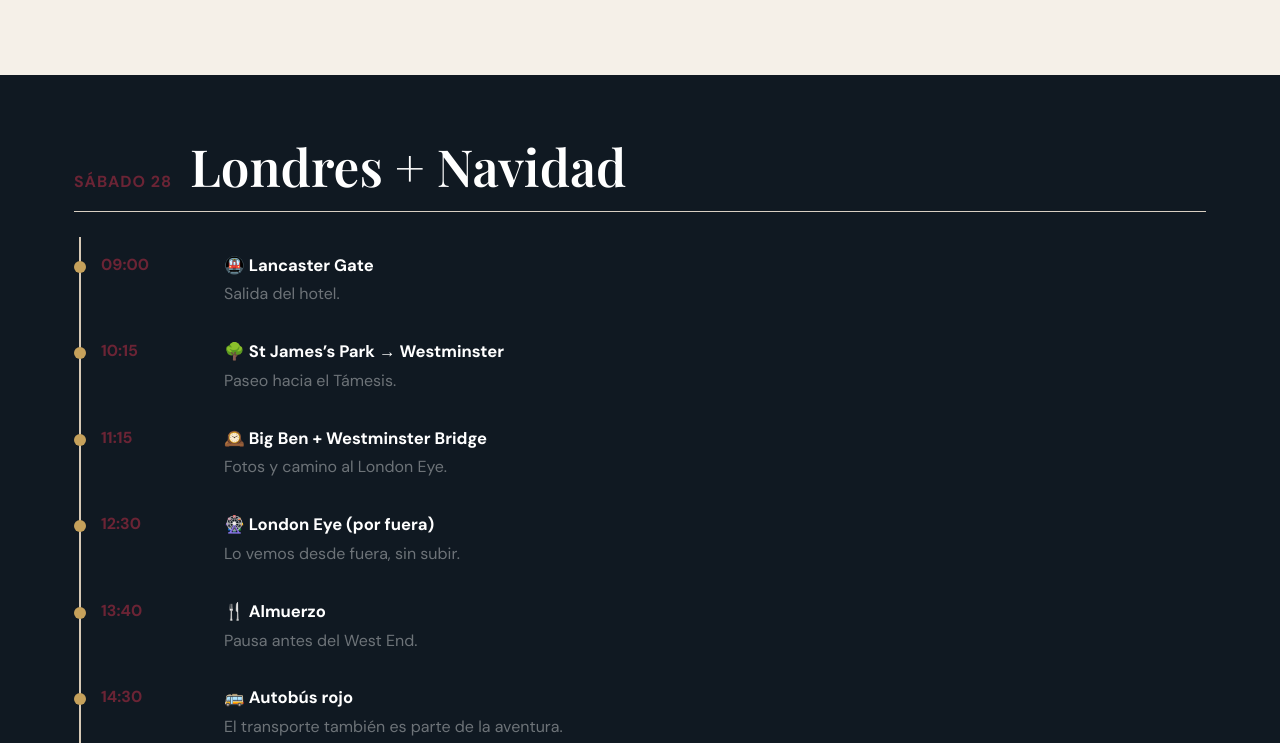
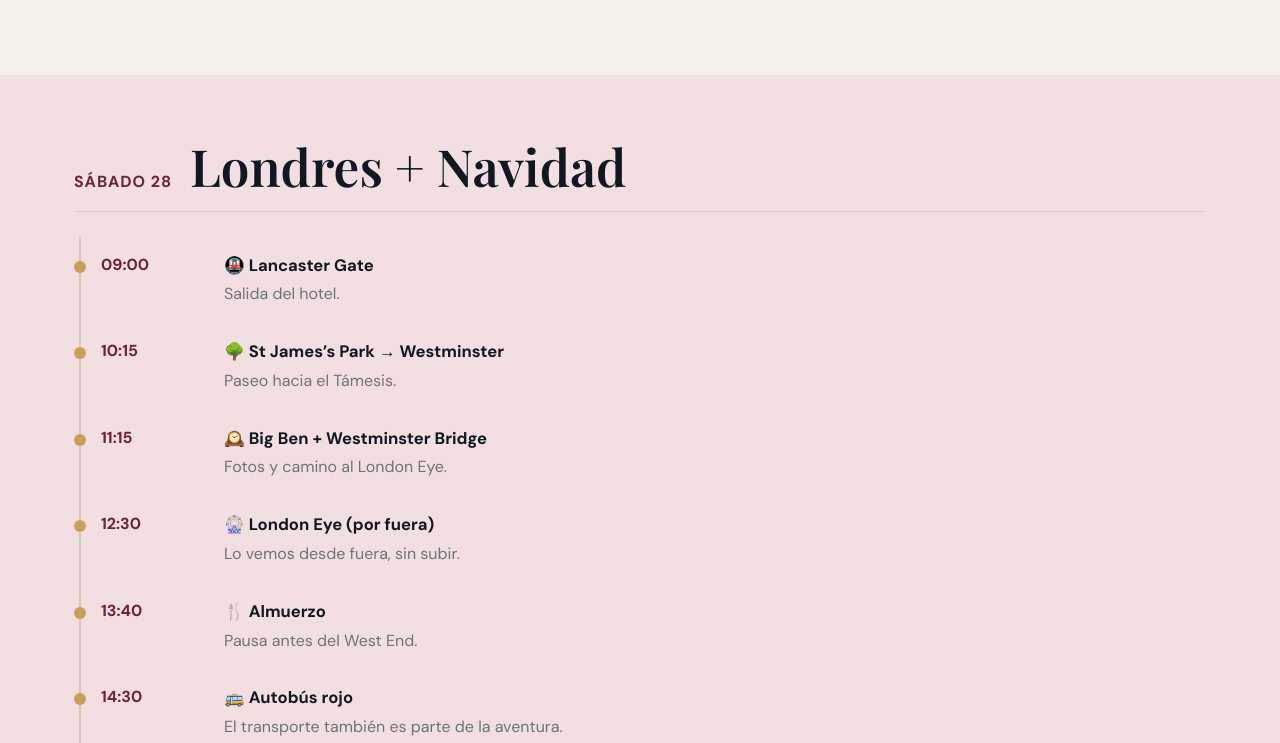
Before and after one commit to sekysan/londres-2026, a plain HTML site: page index.html in a window 1280 px wide. Shown: the part 2242-2985 px from the top of the page. Drawn offline with nearby package versions, Linux system fonts and the light colour scheme.

Commit message:
Sabado 28: fondo claro

```diff
--- a/index.html
+++ b/index.html
@@ -16,7 +16,7 @@
 .grid4{display:grid;grid-template-columns:repeat(4,1fr);margin-top:45px}.stat{background:var(--paper);padding:24px;border-right:1px solid #e5ddd1}.stat:last-child{border:0}.stat b{display:block;font:600 2.2rem "Playfair Display",serif;color:var(--wine)}
 h2{font:600 clamp(2.1rem,4vw,3.7rem)/1.05 "Playfair Display",serif;margin:0}.section-title{display:flex;align-items:baseline;gap:18px;border-bottom:1px solid #d9d0c3;padding-bottom:16px;margin-bottom:8px}.daynum{color:var(--wine);font-weight:700;letter-spacing:.06em}
 .timeline{border-left:2px solid #d7c9b6;margin:25px 0 0 5px}.item{display:grid;grid-template-columns:105px 1fr;gap:18px;padding:16px 0 16px 20px;position:relative}.item:before{content:"";position:absolute;left:-7px;top:24px;width:12px;height:12px;background:var(--gold);border-radius:50%}.time{color:var(--wine);font-weight:700}.item h3{margin:0 0 4px;font-size:1.04rem}.item p{margin:0;color:var(--muted)}
-.feature{background:var(--navy);color:#fff}.feature .wrap{padding-top:65px;padding-bottom:65px}.cards{display:grid;grid-template-columns:repeat(3,1fr);gap:18px;margin-top:28px}.card{background:var(--paper);color:var(--navy);padding:28px;min-height:190px}.card .emoji{font-size:2rem}.card h3{font:600 1.5rem "Playfair Display",serif;margin:12px 0 6px}.card p{margin:0;color:var(--muted)}
+.feature{background:#f3dfe2;color:var(--navy)}.feature .wrap{padding-top:65px;padding-bottom:65px}.cards{display:grid;grid-template-columns:repeat(3,1fr);gap:18px;margin-top:28px}.card{background:var(--paper);color:var(--navy);padding:28px;min-height:190px}.card .emoji{font-size:2rem}.card h3{font:600 1.5rem "Playfair Display",serif;margin:12px 0 6px}.card p{margin:0;color:var(--muted)}
 .map{background:#e8e0d4;border:1px solid #d5cab9;padding:30px;margin-top:28px}.map a{display:inline-block;background:var(--wine);color:#fff;text-decoration:none;padding:14px 20px;font-weight:700;margin-top:8px}.layers{display:grid;grid-template-columns:repeat(2,1fr);gap:14px;margin-top:16px}.layer{background:var(--paper);padding:20px;border-left:4px solid var(--gold)}.layer h3{margin:0 0 5px;font:600 1.2rem "Playfair Display",serif}.layer p{margin:0;color:var(--muted)}
 .mission{background:#eee6da}.mission-grid{display:grid;grid-template-columns:repeat(3,1fr);gap:15px;margin-top:28px}.mission-card{background:#fff;padding:24px}.mission-card strong{display:block;font:600 1.35rem "Playfair Display",serif;margin-bottom:6px}
 .check{display:grid;grid-template-columns:repeat(2,1fr);gap:10px;margin-top:28px}.check div{background:#fff;padding:13px 16px}.check label{display:flex;gap:12px;align-items:center;cursor:pointer;min-height:32px}.check input{width:22px;height:22px;accent-color:var(--wine);flex:none}.check .done span{text-decoration:line-through;opacity:.55}.note{color:var(--muted);margin:10px 0 0}.footer{background:#0b1218;color:#ccd2d6;text-align:center;padding:45px 20px}.footer strong{color:#fff}
```
